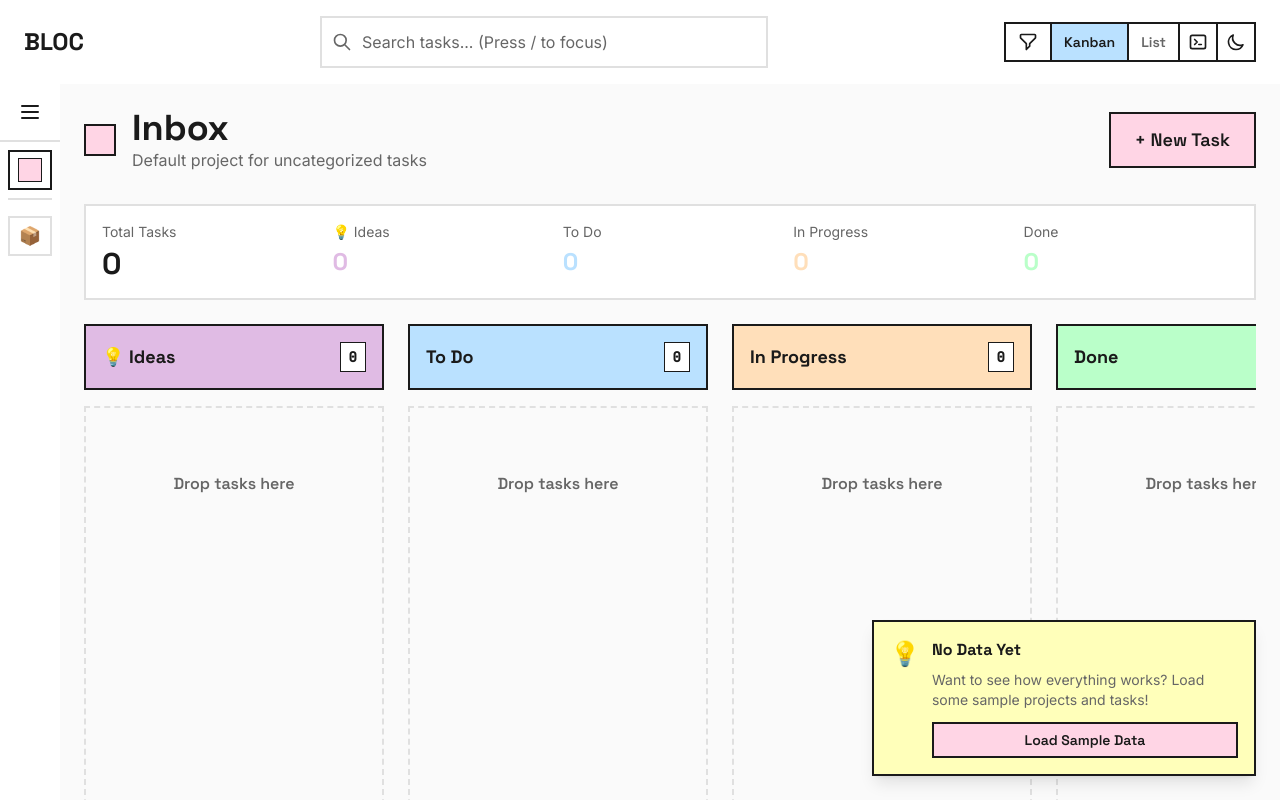
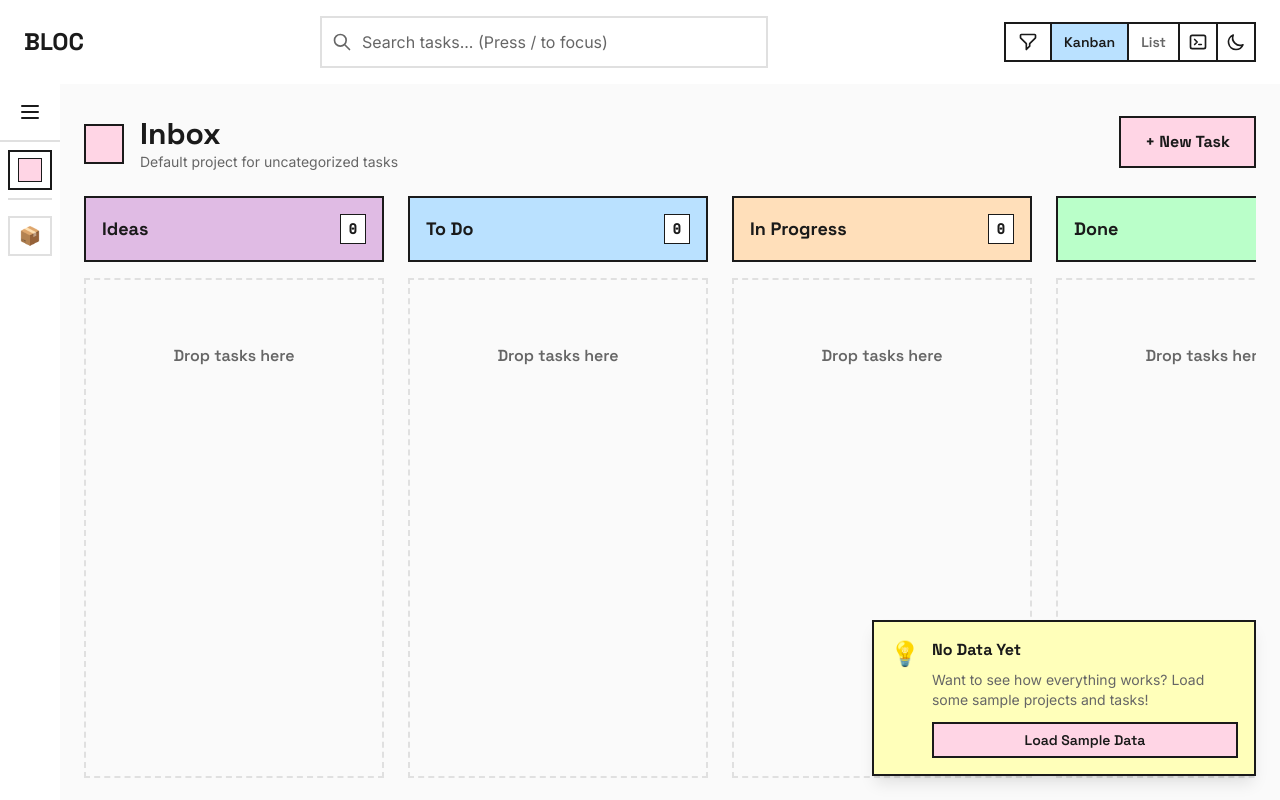
Before and after one commit to iamibm01/bloc-todo-app, a React (Vite) app: page / in a window 1280 px wide. Built offline with nearby package versions, Linux system fonts and the light colour scheme.

Commit message:
deployed on vercel

```diff
--- a/src/App.tsx
+++ b/src/App.tsx
@@ -3,12 +3,7 @@ import { MainLayout } from './components/layout';
 import { KanbanBoard, ListView } from './components/board';
 import { ArchiveView } from './components/views';
 import { TaskModal, TaskForm } from './components/tasks';
-import {
-  Button,
-  ActiveFilters,
-  KeyboardShortcutsModal,
-  DataLoader,
-} from './components/common';
+import { ActiveFilters, KeyboardShortcutsModal, DataLoader } from './components/common';
 import { useApp } from './context/AppContext';
 import { CreateTaskInput, UpdateTaskInput, TaskStatus } from './types';
 import { applyFilters, filterBySearch } from './utils/filtering';
@@ -56,9 +51,7 @@ function App() {
 
   // Filter and search tasks
   const filteredTasks = useMemo(() => {
-    let result = tasks.filter(
-      (t) => t.projectId === activeProjectId && !t.isArchived
-    );
+    let result = tasks.filter((t) => t.projectId === activeProjectId && !t.isArchived);
 
     if (searchQuery) {
       result = filterBySearch(result, searchQuery);
@@ -69,14 +62,11 @@ function App() {
     return result;
   }, [tasks, activeProjectId, searchQuery, filters]);
 
-  const brainstormTasks = filteredTasks.filter(
-    (t) => t.status === 'brainstorm'
-  );
+  const brainstormTasks = filteredTasks.filter((t) => t.status === 'brainstorm');
   const todoTasks = filteredTasks.filter((t) => t.status === 'todo');
-  const inProgressTasks = filteredTasks.filter(
-    (t) => t.status === 'inProgress'
-  );
+  const inProgressTasks = filteredTasks.filter((t) => t.status === 'inProgress');
   const doneTasks = filteredTasks.filter((t) => t.status === 'done');
+
   // Keyboard shortcuts
   useKeyboardShortcuts(
     [
@@ -132,26 +122,22 @@ function App() {
       },
       {
         key: '1',
-        callback: () =>
-          !showArchive && setFilters({ ...filters, priority: 'high' }),
+        callback: () => !showArchive && setFilters({ ...filters, priority: 'high' }),
         description: 'Filter by High priority',
       },
       {
         key: '2',
-        callback: () =>
-          !showArchive && setFilters({ ...filters, priority: 'medium' }),
+        callback: () => !showArchive && setFilters({ ...filters, priority: 'medium' }),
         description: 'Filter by Medium priority',
       },
       {
         key: '3',
-        callback: () =>
-          !showArchive && setFilters({ ...filters, priority: 'low' }),
+        callback: () => !showArchive && setFilters({ ...filters, priority: 'low' }),
         description: 'Filter by Low priority',
       },
       {
         key: '0',
-        callback: () =>
-          !showArchive && setFilters({ ...filters, priority: undefined }),
+        callback: () => !showArchive && setFilters({ ...filters, priority: undefined }),
         description: 'Clear priority filter',
       },
     ],
@@ -195,9 +181,7 @@ function App() {
     setFilters({ ...filters, dateRange: undefined });
   };
 
-  const taskToEdit = editingTask
-    ? tasks.find((t) => t.id === editingTask)
-    : undefined;
+  const taskToEdit = editingTask ? tasks.find((t) => t.id === editingTask) : undefined;
 
   // Render archive view
   if (showArchive) {
@@ -207,6 +191,11 @@ function App() {
         onShowShortcuts={() => setShowShortcuts(true)}
       >
         <ArchiveView />
+        <KeyboardShortcutsModal
+          isOpen={showShortcuts}
+          onClose={() => setShowShortcuts(false)}
+        />
+        <DataLoader />
       </MainLayout>
     );
   }
@@ -217,41 +206,45 @@ function App() {
       searchInputRef={searchInputRef}
       onShowShortcuts={() => setShowShortcuts(true)}
     >
-      <div className="max-w-7xl mx-auto">
-        {/* Project Header */}
+      <div className="max-w-[1800px] mx-auto pt-2">
+        {/* Project Header with Stats and New Task Button */}
         {activeProject && (
-          <div className="mb-8">
-            <div className="flex items-center justify-between mb-4">
-              <div className="flex items-center gap-4">
+          <div className="mb-6">
+            <div className="flex items-start gap-6">
+              {/* Left: Project Info */}
+              <div className="flex items-center gap-4 flex-1 min-w-0">
                 <div
-                  className="w-8 h-8 border-2 border-light-text-primary dark:border-dark-text-primary"
+                  className="w-10 h-10 border-2 border-light-text-primary dark:border-dark-text-primary flex-shrink-0"
                   style={{ backgroundColor: activeProject.color }}
                 />
-                <div>
-                  <h1 className="text-4xl font-display font-bold text-light-text-primary dark:text-dark-text-primary">
+                <div className="min-w-0">
+                  <h1 className="text-3xl font-display font-bold text-light-text-primary dark:text-dark-text-primary truncate">
                     {activeProject.name}
                   </h1>
                   {activeProject.description && (
-                    <p className="text-light-text-secondary dark:text-dark-text-secondary">
+                    <p className="text-sm text-light-text-secondary dark:text-dark-text-secondary truncate">
                       {activeProject.description}
                     </p>
                   )}
                 </div>
               </div>
 
-              <div className="flex items-center gap-2">
-                <Button
+
+
+              {/* Right: New Task Button - Same height as stats */}
+              <div className="flex-shrink-0">
+                <button
                   onClick={() => setIsModalOpen(true)}
-                  variant="primary"
-                  size="lg"
+                  className="h-full px-6 py-3 bg-pastel-pink dark:bg-muted-pink border-2 border-light-text-primary dark:border-dark-text-primary hover:scale-105 transition-transform font-display font-bold text-light-text-primary dark:text-dark-text-primary whitespace-nowrap"
                 >
                   + New Task
-                </Button>
+                </button>
               </div>
             </div>
           </div>
         )}
 
+        {/* Active Filters Display */}
         <ActiveFilters
           filters={filters}
           onRemovePriority={handleRemovePriority}
@@ -259,58 +252,7 @@ function App() {
           onRemoveDateRange={handleRemoveDateRange}
         />
 
-        <div className="mb-6 p-4 bg-light-surface dark:bg-dark-surface border-2 border-light-border dark:border-dark-border">
-          <div className="grid grid-cols-5 gap-4">
-            <div>
-              <p className="text-sm text-light-text-secondary dark:text-dark-text-secondary mb-1">
-                {searchQuery ||
-                filters.priority ||
-                filters.tags?.length ||
-                filters.dateRange
-                  ? 'Filtered Tasks'
-                  : 'Total Tasks'}
-              </p>
-              <p className="text-3xl font-display font-bold text-light-text-primary dark:text-dark-text-primary">
-                {filteredTasks.length}
-              </p>
-            </div>
-            <div>
-              <p className="text-sm text-light-text-secondary dark:text-dark-text-secondary mb-1">
-                💡 Ideas
-              </p>
-              <p
-                className="text-2xl font-display font-bold"
-                style={{ color: '#E0BBE4' }}
-              >
-                {brainstormTasks.length}
-              </p>
-            </div>
-            <div>
-              <p className="text-sm text-light-text-secondary dark:text-dark-text-secondary mb-1">
-                To Do
-              </p>
-              <p className="text-2xl font-display font-bold text-pastel-blue dark:text-muted-blue">
-                {todoTasks.length}
-              </p>
-            </div>
-            <div>
-              <p className="text-sm text-light-text-secondary dark:text-dark-text-secondary mb-1">
-                In Progress
-              </p>
-              <p className="text-2xl font-display font-bold text-pastel-orange dark:text-muted-orange">
-                {inProgressTasks.length}
-              </p>
-            </div>
-            <div>
-              <p className="text-sm text-light-text-secondary dark:text-dark-text-secondary mb-1">
-                Done
-              </p>
-              <p className="text-2xl font-display font-bold text-pastel-green dark:text-muted-green">
-                {doneTasks.length}
-              </p>
-            </div>
-          </div>
-        </div>
+        {/* Kanban Board or List View */}
         {viewMode === 'kanban' ? (
           <KanbanBoard
             tasks={filteredTasks}
@@ -328,6 +270,7 @@ function App() {
           />
         )}
 
+        {/* Create Task Modal */}
         <TaskModal
           isOpen={isModalOpen}
           onClose={() => setIsModalOpen(false)}
@@ -340,6 +283,7 @@ function App() {
           />
         </TaskModal>
 
+        {/* Edit Task Modal */}
         <TaskModal
           isOpen={!!editingTask}
           onClose={() => setEditingTask(null)}
@@ -356,10 +300,13 @@ function App() {
           )}
         </TaskModal>
 
+        {/* Keyboard Shortcuts Modal */}
         <KeyboardShortcutsModal
           isOpen={showShortcuts}
           onClose={() => setShowShortcuts(false)}
         />
+
+        {/* Data Loader */}
         <DataLoader />
       </div>
     </MainLayout>
--- a/src/components/board/KanbanColumn.tsx
+++ b/src/components/board/KanbanColumn.tsx
@@ -34,7 +34,7 @@ export function KanbanColumn({ status, tasks, children }: KanbanColumnProps) {
     <div className="flex-1 min-w-[300px]">
       {/* Column Header */}
       <div
-        className="p-4 border-2 border-light-text-primary dark:border-dark-text-primary mb-4"
+        className="p-4 border-2 border-light-text-primary dark:border-dark-text-primary mb-4 sticky"
         style={{ backgroundColor: columnColor }}
       >
         <div className="flex items-center justify-between">
--- a/src/components/layout/MainLayout.tsx
+++ b/src/components/layout/MainLayout.tsx
@@ -27,7 +27,7 @@ export function MainLayout({ children, searchInputRef, onShowShortcuts }: MainLa
         {/* Sidebar */}
         <Sidebar />
 
-        {/* Main Content */}
+        {/* Main Content - Single scrollable area */}
         <main className="flex-1 overflow-y-auto p-6">
           {children}
         </main>
--- a/src/constants/index.ts
+++ b/src/constants/index.ts
@@ -69,7 +69,7 @@ export const PRIORITY_LABELS: Record<TaskPriority, string> = {
 
 // Task Status Labels
 export const STATUS_LABELS: Record<TaskStatus, string> = {
-  brainstorm: '💡 Ideas',
+  brainstorm: 'Ideas',
   todo: 'To Do',
   inProgress: 'In Progress',
   done: 'Done',
```
Also changed, not shown: 1 other file (tests, documents, lock files or other folders).
